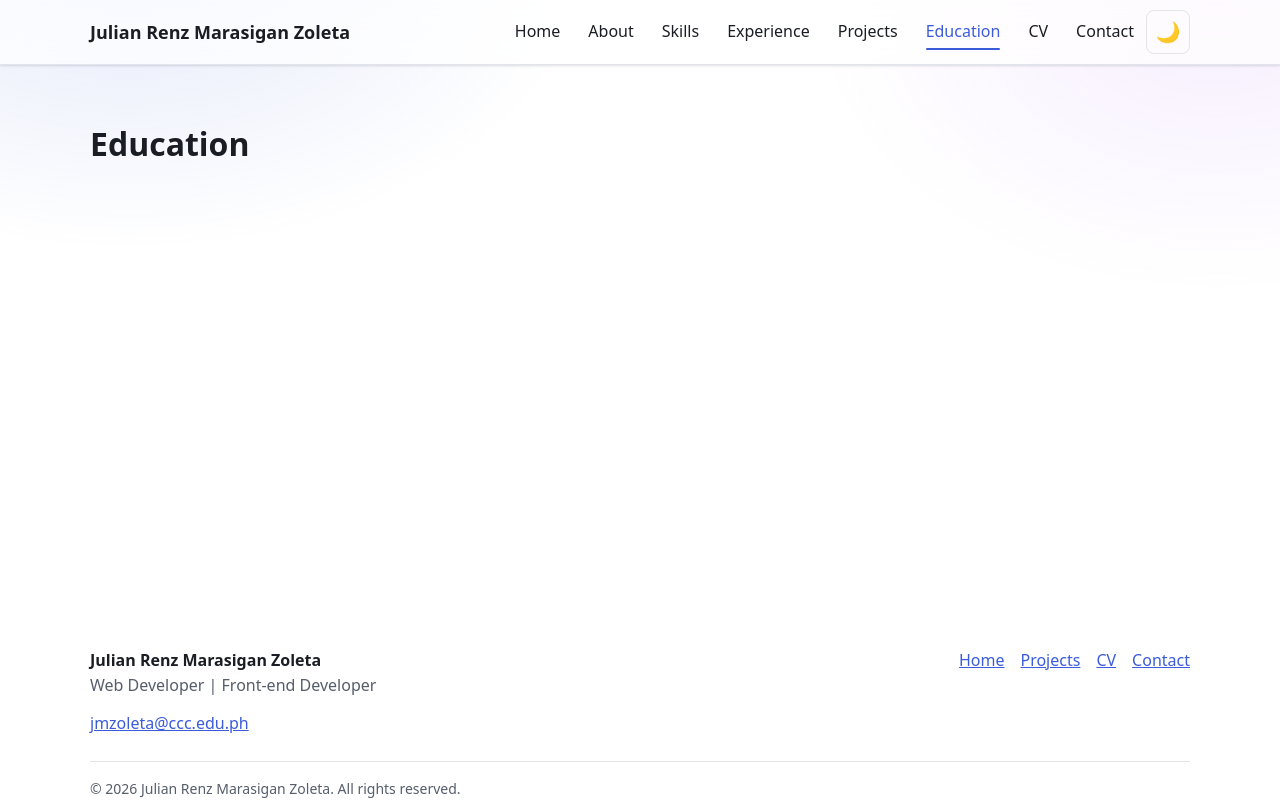
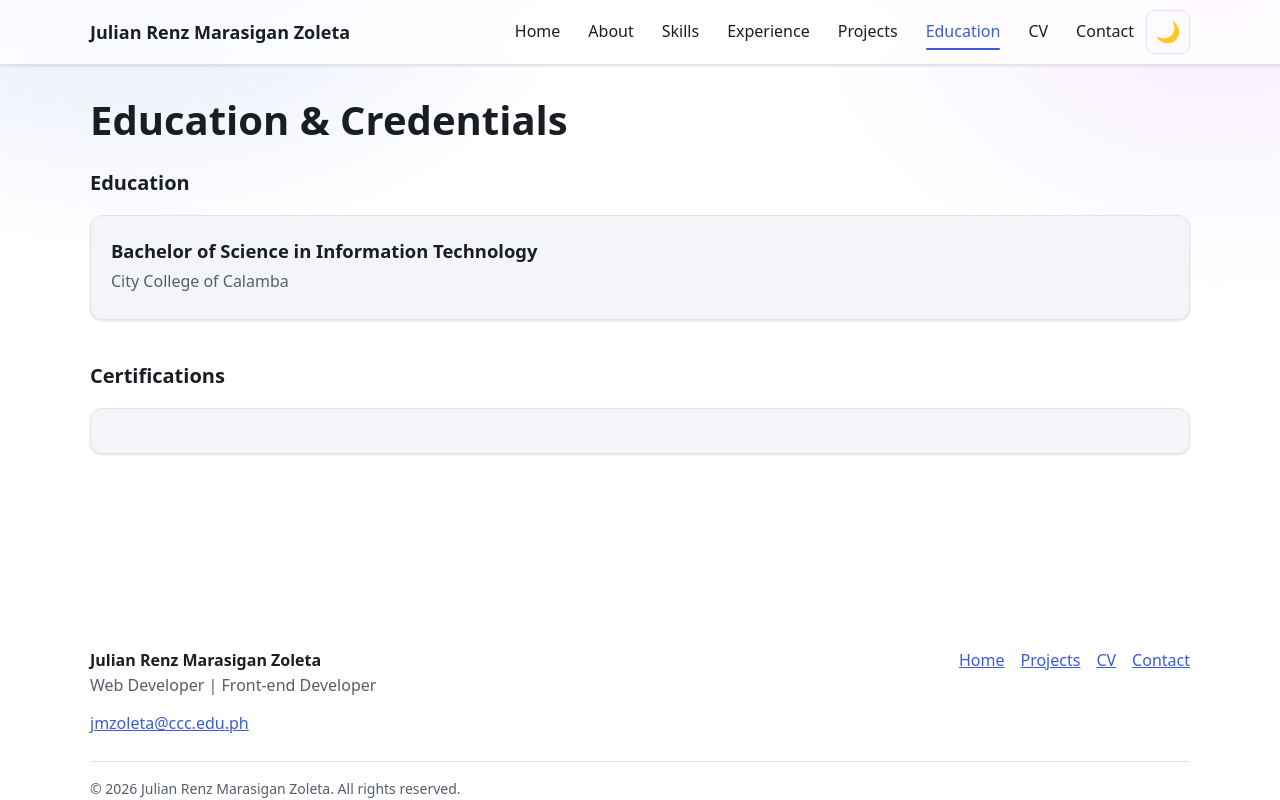
Before and after one commit to ralphbishop/cousin-portfolio, a React (Vite) app in the folder cousin-portfolio/: page /education in a window 1280 px wide. Built offline with nearby package versions, Linux system fonts and the light colour scheme.

Commit message:
Add Education page and scrol-to-top

```diff
--- a/cousin-portfolio/src/App.jsx
+++ b/cousin-portfolio/src/App.jsx
@@ -4,6 +4,7 @@ import Home from './pages/Home.jsx'
 import About from './pages/About.jsx'
 import Skills from './pages/Skills.jsx'
 import Experience from './pages/Experience.jsx'
+import Education from './pages/Education.jsx'
 
 // temporary pages; we'll replace each one with a real page
 function Placeholder({ title }) {
@@ -25,7 +26,7 @@ export default function App() {
         <Route path="experience" element={<Experience />} />
         <Route path="projects" element={<Placeholder title="Projects" />} />
         <Route path="projects/:slug" element={<ProjectPlaceholder />} />
-        <Route path="education" element={<Placeholder title="Education" />} />
+        <Route path="education" element={<Education />} />
         <Route path="cv" element={<Placeholder title="CV" />} />
         <Route path="contact" element={<Placeholder title="Contact" />} />
         <Route path="*" element={<Placeholder title="Page not found" />} />
--- a/cousin-portfolio/src/components/Layout.jsx
+++ b/cousin-portfolio/src/components/Layout.jsx
@@ -1,10 +1,12 @@
 import {Outlet} from 'react-router'
 import Navbar from './Navbar.jsx'
 import Footer from './Footer.jsx'
+import ScrollToTop from './ScrollToTop.jsx'
 
 export default function Layout() {
     return (
         <div className="app-shell">
+            <ScrollToTop />
             <Navbar />
             <main className="container">
                 <Outlet />
--- /dev/null
+++ b/cousin-portfolio/src/components/ScrollToTop.jsx
@@ -0,0 +1,12 @@
+import {useEffect} from 'react'
+import {useLocation} from 'react-router'
+
+export default function ScrollToTop() {
+    const {pathname} = useLocation()
+
+    useEffect(() => {
+        window.scrollTo(0, 0)
+    }, [pathname])
+
+    return null
+}
--- /dev/null
+++ b/cousin-portfolio/src/data/education.js
@@ -0,0 +1,23 @@
+export const education = [
+    {
+        id: 'degree-1',
+        degree: 'Bachelor of Science in Information Technology',
+        school: 'City College of Calamba',
+        location: '',
+        start: '',
+        end: '',
+        major: '',
+        details: [],
+    },
+]
+
+export const credentials = [
+    {
+        id: 'credential-1',
+        name: '',
+        issuer: '',
+        year: '',
+        credentialId: '',
+        url: '',
+    },
+]
--- /dev/null
+++ b/cousin-portfolio/src/pages/Education.css
@@ -0,0 +1,70 @@
+.edu-list,
+.cred-grid {
+    margin: 0;
+    padding: 0;
+    list-style: none;
+}
+
+.edu-list {
+    display: grid;
+    gap: 1rem;
+}
+
+.edu-degree,
+.cred-name {
+    margin: 0;
+    font-size: 1.15rem;
+}
+
+.edu-school,
+.cred-meta {
+    margin: 0.25rem 0 0;
+    color: var(--muted);
+}
+
+.edu-years {
+    margin: 0.25rem 0 0;
+    font-size: 0.875rem;
+    font-weight: 600;
+    color: var(--muted);
+}
+
+.edu-major {
+    margin: 0.75rem 0 0;
+}
+
+.edu-details {
+    margin: 0.75rem 0 0;
+    padding-left: 1.25rem;
+}
+
+.credentials {
+    margin-top: 2.5rem;
+}
+
+.cred-grid {
+    display: grid;
+    gap: 1rem;
+    grid-template-columns: repeat(auto-fit minmax(min(100%, 18rem), 1fr));
+}
+
+.cred-card {
+    height: 100%;
+}
+
+.cred-id {
+    margin: 0.5rem 0 0;
+    font-size: 0.875rem;
+    color: var(--muted);
+}
+
+.cred-id span {
+    font-family: ui-monoscape, 'Cascadia Code', Menlo, Consolas, monospace;
+    overflow-wrap: anywhere;
+}
+
+.cred-card a {
+    display: inline-block;
+    margin-top: 0.75rem;
+    font-weight: 500;
+}
--- /dev/null
+++ b/cousin-portfolio/src/pages/Education.jsx
@@ -0,0 +1,79 @@
+import { education, credentials } from '../data/education.js'
+import './Education.css'
+
+function formatYears(start, end) {
+  if (start && end) return start + ' – ' + end
+  return end || start || ''
+}
+
+export default function Education() {
+  return (
+    <section>
+      <h1 className="page-title">Education &amp; Credentials</h1>
+
+      <h2 className="section-title">Education</h2>
+      <ul className="edu-list">
+        {education.map((item) => (
+          <li key={item.id}>
+            <article className="card">
+              <h3 className="edu-degree">{item.degree}</h3>
+              <p className="edu-school">
+                {item.school}
+                {item.location ? ' · ' + item.location : ''}
+              </p>
+              <p className="edu-years">{formatYears(item.start, item.end)}</p>
+              {item.major && (
+                <p className="edu-major">
+                  <strong>Major:</strong> {item.major}
+                </p>
+              )}
+              {item.details?.length > 0 && (
+                <ul className="edu-details">
+                  {item.details.map((text) => (
+                    <li key={text}>{text}</li>
+                  ))}
+                </ul>
+              )}
+            </article>
+          </li>
+        ))}
+      </ul>
+
+      {credentials.length > 0 && (
+        <section className="credentials" aria-labelledby="credentials-title">
+          <h2 id="credentials-title" className="section-title">
+            Certifications
+          </h2>
+          <ul className="cred-grid">
+            {credentials.map((item) => (
+              <li key={item.id}>
+                <article className="card cred-card">
+                  <h3 className="cred-name">{item.name}</h3>
+                  <p className="cred-meta">
+                    {item.issuer}
+                    {item.year ? ' · ' + item.year : ''}
+                  </p>
+                  {item.credentialId && (
+                    <p className="cred-id">
+                      Credential ID: <span>{item.credentialId}</span>
+                    </p>
+                  )}
+                  {item.url && (
+                    <a
+                      href={item.url}
+                      target="_blank"
+                      rel="noopener noreferrer"
+                      aria-label={'View credential: ' + item.name}
+                    >
+                      View credential
+                    </a>
+                  )}
+                </article>
+              </li>
+            ))}
+          </ul>
+        </section>
+      )}
+    </section>
+  )
+}
```
